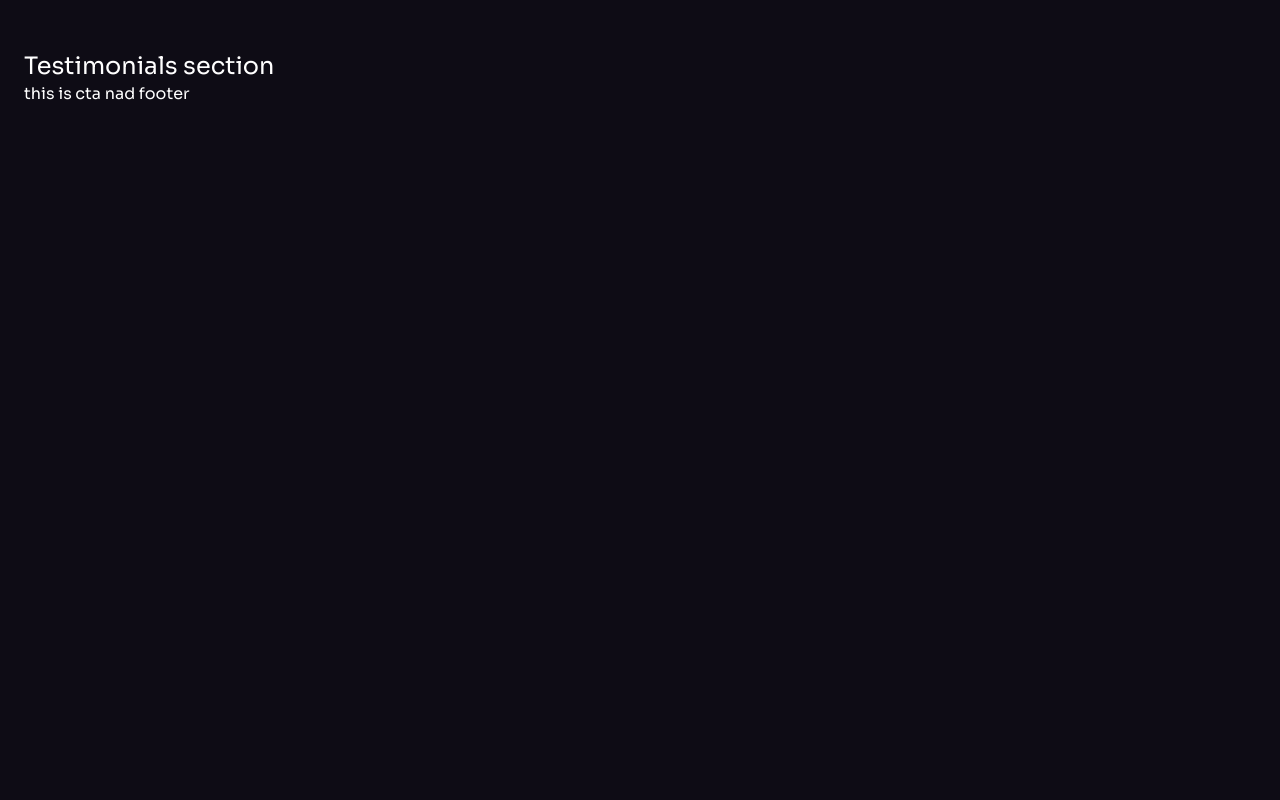
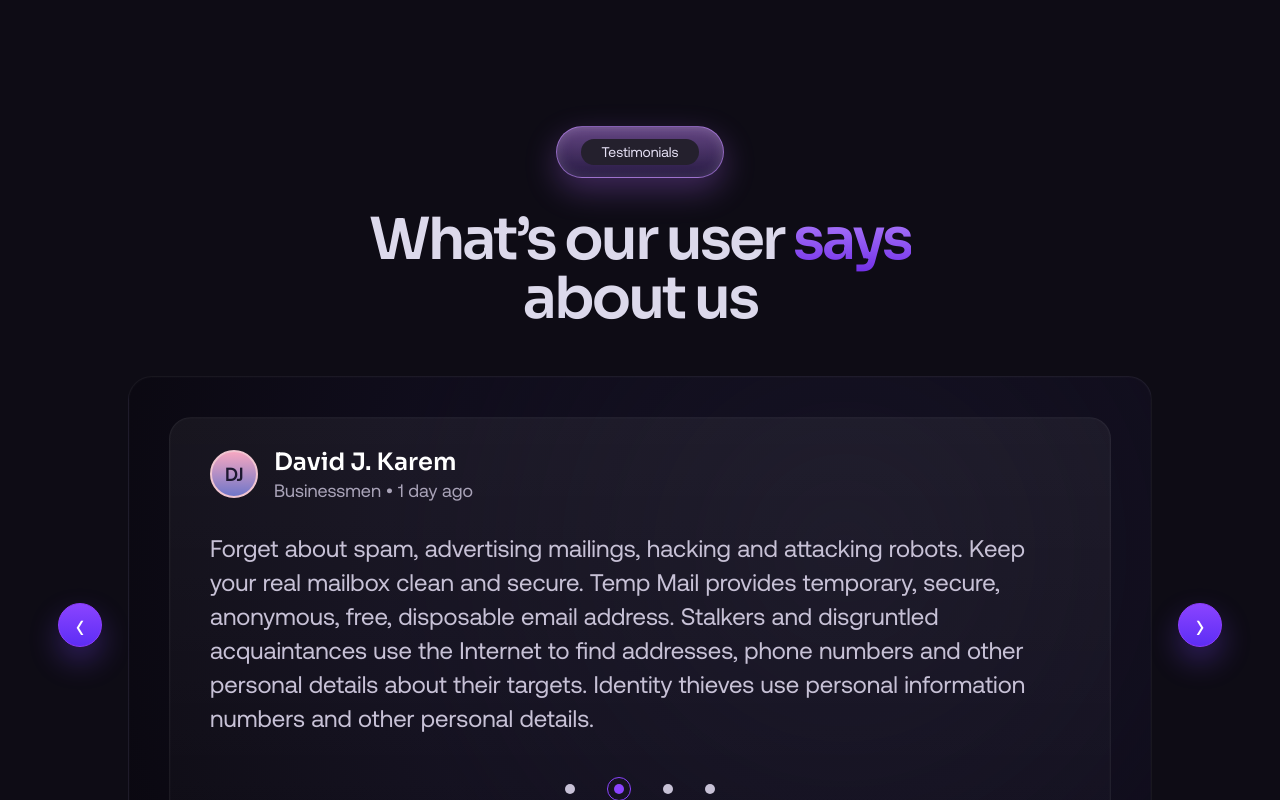
Before and after one commit to gitadityakumar/Landing-pages, a Next.js app in the folder 09_identityhub/: page / in a window 1280 px wide. Shown: the part 4400-5200 px from the top of the page. Before the commit the page ends 4506 px from the top, so only its background shows below. Built offline with nearby package versions, Linux system fonts and the light colour scheme.

Commit message:
09:add Testimonials section

```diff
--- a/09_identityhub/components/testimonials.tsx
+++ b/09_identityhub/components/testimonials.tsx
@@ -1,7 +1,84 @@
-export default function Testimonials(){
-  return(
-    <>
-     <div className="text-white font-sora text-2xl mt-5 ">Testimonials section </div>
-    </>
+function ArrowButton({ direction }: { direction: "left" | "right" }) {
+  return (
+    <button
+      aria-label={direction === "left" ? "Previous testimonial" : "Next testimonial"}
+      className="flex h-11 w-11 items-center justify-center rounded-full border border-[#8e3dff] bg-[linear-gradient(180deg,#8a44ff_0%,#5d2df5_100%)] text-white shadow-[0_14px_30px_rgba(123,70,255,0.32)] transition hover:brightness-110"
+    >
+      <span className="text-[28px] leading-none">
+        {direction === "left" ? "‹" : "›"}
+      </span>
+    </button>
   );
 }
+
+export default function Testimonials() {
+  return (
+    <section id="testimonials" className="py-20 md:py-24">
+      <div className="mx-auto max-w-310">
+        <div className="text-center">
+          <div className="mx-auto inline-flex rounded-[28px] border border-[#c58fff]/60 bg-[linear-gradient(180deg,rgba(198,136,255,0.48),rgba(126,77,226,0.22))] px-6 py-3 shadow-[0_12px_32px_rgba(179,106,255,0.3),inset_0_0_12px_rgba(255,255,255,0.16)] backdrop-blur-[10px]">
+            <span className="rounded-full bg-[#24202d] px-5 py-1.5 text-[14px] leading-none text-[#e6e0f5]">
+              Testimonials
+            </span>
+          </div>
+
+          <h2 className="mt-8 font-sora text-[42px] font-semibold leading-[1.02] tracking-[-0.05em] text-[#dcd9eb] md:text-[58px]">
+            What’s our user{" "}
+            <span className="bg-[linear-gradient(180deg,#ba8cff_0%,#6e2be6_100%)] bg-clip-text text-transparent">
+              says
+            </span>
+            <br />
+            about us
+          </h2>
+        </div>
+
+        <div className="relative mx-auto mt-12 max-w-280 px-8 md:px-12">
+          <div className="absolute left-0 top-1/2 z-20 -translate-x-1/2 -translate-y-1/2">
+            <ArrowButton direction="left" />
+          </div>
+          <div className="absolute right-0 top-1/2 z-20 translate-x-1/2 -translate-y-1/2">
+            <ArrowButton direction="right" />
+          </div>
+
+          <div className="rounded-3xl border border-white/6 bg-[radial-gradient(circle_at_70%_35%,rgba(59,53,108,0.16),rgba(16,13,28,0.98)_58%,rgba(10,8,16,1)_100%)] px-10 py-10 shadow-[inset_0_0_0_1px_rgba(255,255,255,0.012)]">
+            <div className="rounded-[22px] border border-white/5 bg-[linear-gradient(180deg,rgba(255,255,255,0.05),rgba(255,255,255,0.02))] px-8 py-7 shadow-[inset_0_0_0_1px_rgba(255,255,255,0.01)] md:px-10 md:py-8">
+              <div className="flex items-start gap-4">
+                <div className="flex h-12 w-12 shrink-0 items-center justify-center rounded-full border-2 border-[#f0c5d1] bg-[linear-gradient(180deg,#f6a7c1_0%,#6f76c9_100%)] text-[18px] font-semibold text-[#1d1830]">
+                  DJ
+                </div>
+
+                <div className="min-w-0">
+                  <h3 className="font-sora text-[22px] font-semibold leading-none text-white md:text-[24px]">
+                    David J. Karem
+                  </h3>
+                  <p className="mt-2 text-[18px] leading-none text-[#a9a3b8]">
+                    Businessmen • 1 day ago
+                  </p>
+                </div>
+              </div>
+
+              <p className="mt-8 max-w-245 text-[22px] leading-[1.42] text-[#c7c1d6] md:text-[24px]">
+                Forget about spam, advertising mailings, hacking and attacking
+                robots. Keep your real mailbox clean and secure. Temp Mail
+                provides temporary, secure, anonymous, free, disposable email
+                address. Stalkers and disgruntled acquaintances use the Internet
+                to find addresses, phone numbers and other personal details about
+                their targets. Identity thieves use personal information numbers
+                and other personal details.
+              </p>
+
+              <div className="mt-10 flex items-center justify-center gap-8">
+                <span className="h-2.5 w-2.5 rounded-full bg-[#c7c1d6]" />
+                <span className="flex h-6 w-6 items-center justify-center rounded-full border border-[#8b43ff]">
+                  <span className="h-2.5 w-2.5 rounded-full bg-[#8b43ff]" />
+                </span>
+                <span className="h-2.5 w-2.5 rounded-full bg-[#c7c1d6]" />
+                <span className="h-2.5 w-2.5 rounded-full bg-[#c7c1d6]" />
+              </div>
+            </div>
+          </div>
+        </div>
+      </div>
+    </section>
+  );
+}
```
